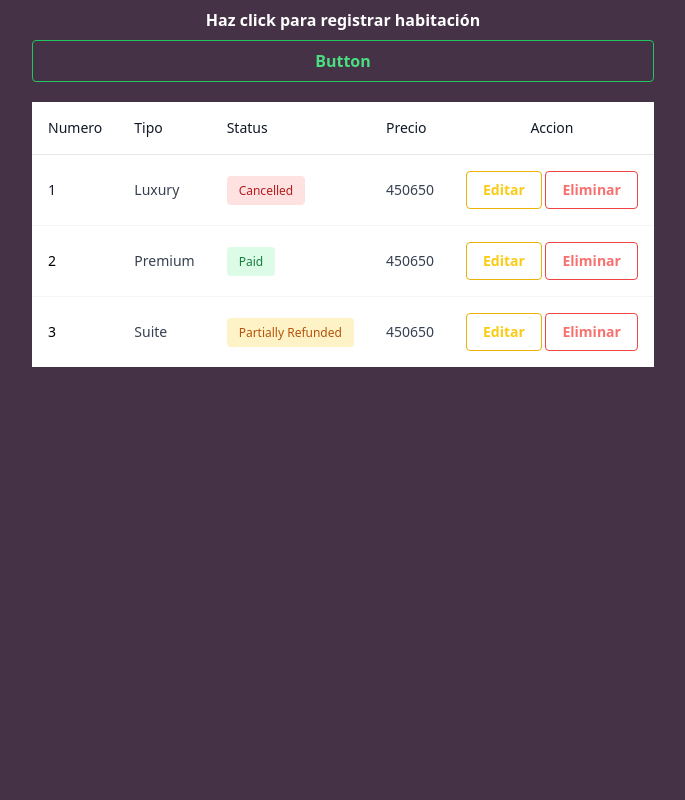
After one commit to JhonJVegaDiaz/Team_4_WebAplication, a Flask app: page /Create_room in a window 1280 px wide. The commit adds this page. Shown: the whole page, without its empty margins (297-982 px from the left). Run offline with Flask 2, Linux system fonts and the light colour scheme; style sheets or scripts are compiled from the project's sources; some libraries are stand-ins or nearby versions.

Commit message:
Edicion de cuartos y otros

```diff
--- a/app.py
+++ b/app.py
@@ -163,3 +163,18 @@ def super_editar_habitaciones():
             return redirect('/')
     except:
         return redirect('/')
+
+@app.route('/Create_room', methods = ['GET', 'POST'])
+def super_crear_habitaciones():
+    if request.method == 'GET':
+
+        return render_template('Create_room.html')
+    else:
+        return render_template('/')
+
+@app.route('/CrearRoom', methods=['GET','POST'])
+def formroom():
+    if request.method == 'GET':
+        return render_template('CrearRoom.html')
+    else:
+        return redirect('/')
--- a/db/scripts.py
+++ b/db/scripts.py
@@ -9,12 +9,11 @@ def conexion_bd():
         print('Error de conexion bd')
 
 def insertar_usuario(usuario):
-    query = "insert into usuarios (usuario, nombre, apellido, correo, celular, direccion, fecha, pasword, super, pregunta, respuesta) values ('{}','{}','{}','{}','{}','{}','{}','{}', 0,'{}','{}');".format(usuario['usuario'],
+    query = "insert into usuarios (usuario, nombre, apellido, correo, celular, direccion, fecha, pasword, super) values ('{}','{}','{}','{}','{}','{}','{}','{}', 0);".format(usuario['usuario'],
                                                 usuario['nombre'],
                                                 usuario['apellido'], usuario['correo'],
                                                 usuario['celular'], usuario['direccion'],
-                                                usuario['fecha_nacimiento'], usuario['pasword'],
-                                                usuario['pregunta'], usuario['respuesta'])
+                                                usuario['fecha_nacimiento'], usuario['pasword'])
 
     conexion = conexion_bd()
     cursor = conexion.cursor()
--- a/static/js/process.js
+++ b/static/js/process.js
@@ -1,6 +1,9 @@
+const btn_crear = document.document.getElementById('btn_crear')
 
+if (btn_crear){
+    btn_editar_usuario.addEventListener('click', () => {
 
-function alerta_crear() {
+    console.log("entro")
     const usuario = document.getElementById('usuario').value
     const pregunta = document.getElementById('pregunta').value
     const respuesta = document.getElementById('respuesta').value
@@ -33,3 +36,4 @@ function alerta_crear() {
 
     return true
 }
+}
--- /dev/null
+++ b/templates/Create_room.html
@@ -0,0 +1,119 @@
+{% extends 'base.html' %}
+
+{% block body %}
+<div class="flex justify-center items-center bg-[#453246] h-screen">
+  <div class="flex flex-col h-screen">
+    <span class="text-center font-semibold text-white my-2"> Haz click para registrar habitación</span>
+    <button onclick="location.href='/CrearRoom'" class="bg-transparent hover:bg-green-500 text-green-400 font-semibold hover:text-white py-2 px-4 border border-green-500 hover:border-transparent rounded">
+      Button
+    </button>
+    <div class="overflow-x-auto my-5">
+      <table class="min-w-full text-sm divide-y divide-gray-200 bg-white">
+        <thead>
+          <tr>
+            <th class="p-4 font-medium text-left text-gray-900 whitespace-nowrap">
+              <div class="flex items-center">
+                Numero
+              </div>
+            </th>
+            <th class="p-4 font-medium text-left text-gray-900 whitespace-nowrap">
+              <div class="flex items-center">
+                Tipo
+              </div>
+            </th>
+            <th class="p-4 font-medium text-left text-gray-900 whitespace-nowrap">
+              <div class="flex items-center">
+                Status
+              </div>
+            </th>
+            <th class="p-4 font-medium text-left text-gray-900 whitespace-nowrap">
+              <div class="flex items-center">
+                Precio
+              </div>
+            </th>
+            <th class="p-4 font-medium text-center text-gray-900 whitespace-nowrap">
+              <div>
+                Accion
+              </div>
+            </th>
+          </tr>
+        </thead>
+
+        <tbody class="divide-y divide-gray-100">
+          <tr>
+            </td>
+            <td class="p-4 font-medium text-gray-900 whitespace-nowrap">
+              1
+            </td>
+            <td class="p-4 text-gray-700 whitespace-nowrap">Luxury</td>
+            <td class="p-4 text-gray-700 whitespace-nowrap">
+              <strong
+                class="bg-red-100 text-red-700 px-3 py-1.5 rounded text-xs font-medium"
+              >
+                Cancelled
+              </strong>
+            </td>
+            <td class="p-4 text-gray-700 whitespace-nowrap">450650</td>
+            <td class="p-4 text-gray-700 whitespace-nowrap">
+              <button class="bg-transparent hover:bg-yellow-500 text-yellow-400 font-semibold hover:text-black py-2 px-4 border border-yellow-500 hover:border-transparent rounded">
+                Editar
+              </button>
+              <button class="bg-transparent hover:bg-red-500 text-red-400 font-semibold hover:text-white py-2 px-4 border border-red-500 hover:border-transparent rounded">
+                Eliminar
+              </button>
+            </td>
+          </tr>
+
+          <tr>
+            <td class="p-4 font-medium whitespace-nowrap">2</td>
+            <td class="p-4 text-gray-700 whitespace-nowrap">Premium</td>
+            <td class="p-4 whitespace-nowrap">
+              <strong
+                class="bg-green-100 text-green-700 px-3 py-1.5 rounded text-xs font-medium"
+              >
+                Paid
+              </strong>
+            </td>
+            <td class="p-4 text-gray-700 whitespace-nowrap">450650</td>
+            <td class="p-4 text-gray-700 whitespace-nowrap">
+              <button class="bg-transparent hover:bg-yellow-500 text-yellow-400 font-semibold hover:text-black py-2 px-4 border border-yellow-500 hover:border-transparent rounded">
+                Editar
+              </button>
+              <button class="bg-transparent hover:bg-red-500 text-red-400 font-semibold hover:text-white py-2 px-4 border border-red-500 hover:border-transparent rounded">
+                Eliminar
+              </button>
+            </td>
+          </tr>
+
+          <tr>
+            <td class="p-4 font-medium whitespace-nowrap">3</td>
+            <td class="p-4 text-gray-700 whitespace-nowrap">
+              Suite
+            </td>
+            <td class="p-4 text-gray-700 whitespace-nowrap">
+              <strong
+                class="bg-amber-100 text-amber-700 px-3 py-1.5 rounded text-xs font-medium"
+              >
+                Partially Refunded
+              </strong>
+            </td>
+            <td class="p-4 text-gray-700 whitespace-nowrap">450650</td>
+            <td class="p-4 text-gray-700 whitespace-nowrap">
+              <button class="bg-transparent hover:bg-yellow-500 text-yellow-400 font-semibold hover:text-black py-2 px-4 border border-yellow-500 hover:border-transparent rounded">
+                Editar
+              </button>
+              <button class="bg-transparent hover:bg-red-500 text-red-400 font-semibold hover:text-white py-2 px-4 border border-red-500 hover:border-transparent rounded">
+                Eliminar
+              </button>
+            </td>
+          </tr>
+        </tbody>
+      </table>
+    </div>
+
+
+  </div>
+
+
+</div>
+{% endblock %}
--- a/templates/base.html
+++ b/templates/base.html
@@ -16,7 +16,7 @@
     {% endblock %}
 </body>
     <script src="static/js/process.js"></script>
-    <!-- <script src="static/js/bootstrap.js"></script> -->
+    <script src="static/js/bootstrap.js"></script>
     <script src="https://cdn.tailwindcss.com/"></script>
     {% block script %} {% endblock %}
 </html>
--- a/templates/room.html
+++ b/templates/room.html
@@ -46,7 +46,7 @@
 
         <div class="i1">
           <div class="btn-group" role="group" aria-label="Button group with nested dropdown">
-            <button type="button" class="btn btn-primary">Reservar</button>
+            <button type="button" class="btn bg-[#F3C762] btn-primary">Reservar</button>
             <div class="btn-group" role="group">
               <button id="btnGroupDrop1" type="button" class="btn btn-primary dropdown-toggle show" data-bs-toggle="dropdown" aria-haspopup="true" aria-expanded="true"></button>
               <div class="dropdown-menu show" aria-labelledby="btnGroupDrop1" data-popper-placement="bottom-start" style="position: absolute; inset: 0px auto auto 0px; margin: 0px; transform: translate(0px, 40px);">
@@ -60,7 +60,7 @@
 
         <div class="i2">
           <div class="btn-group" role="group" aria-label="Button group with nested dropdown">
-            <button type="button" class="btn btn-primary">Reservar</button>
+            <button type="button" class="btn bg-[#F3C762] btn-primary">Reservar</button>
             <div class="btn-group" role="group">
               <button id="btnGroupDrop1" type="button" class="btn btn-primary dropdown-toggle show" data-bs-toggle="dropdown" aria-haspopup="true" aria-expanded="true"></button>
               <div class="dropdown-menu show" aria-labelledby="btnGroupDrop1" data-popper-placement="bottom-start" style="position: absolute; inset: 0px auto auto 0px; margin: 0px; transform: translate(0px, 40px);">
@@ -74,7 +74,7 @@
 
         <div class="i3">
           <div class="btn-group" role="group" aria-label="Button group with nested dropdown">
-            <button type="button" class="btn btn-primary">Reservar</button>
+            <button type="button" class="btn bg-[#F3C762] btn-primary">Reservar</button>
             <div class="btn-group" role="group">
               <button id="btnGroupDrop1" type="button" class="btn btn-primary dropdown-toggle show" data-bs-toggle="dropdown" aria-haspopup="true" aria-expanded="true"></button>
               <div class="dropdown-menu show" aria-labelledby="btnGroupDrop1" data-popper-placement="bottom-start" style="position: absolute; inset: 0px auto auto 0px; margin: 0px; transform: translate(0px, 40px);">
```
Also changed, not shown: static/css/styles.css (+24 -31 lines), templates/CrearRoom.html (added, +39 -0 lines), templates/user.html (+5 -4 lines), templates/user_main.html (+2 -6 lines), templates/user_registrarse.html (+6 -37 lines), db/basedatos.sqlite.
